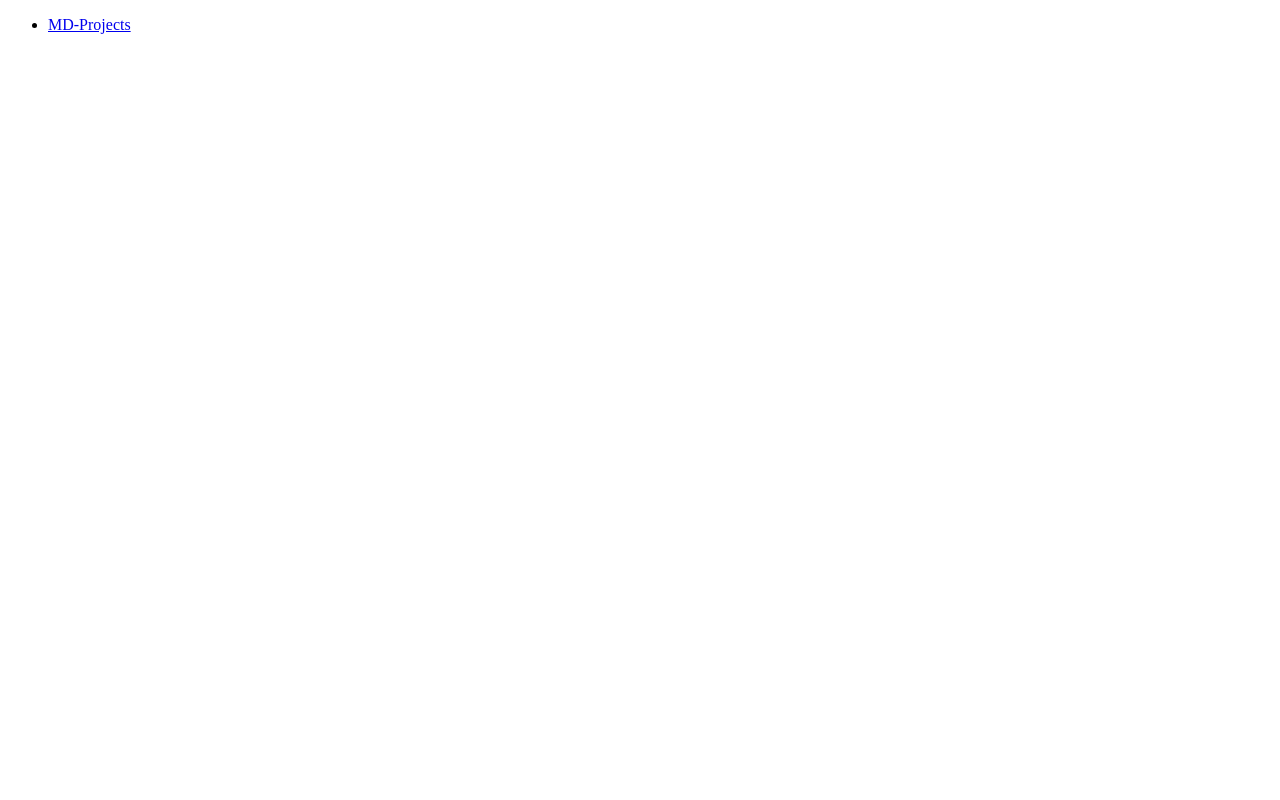
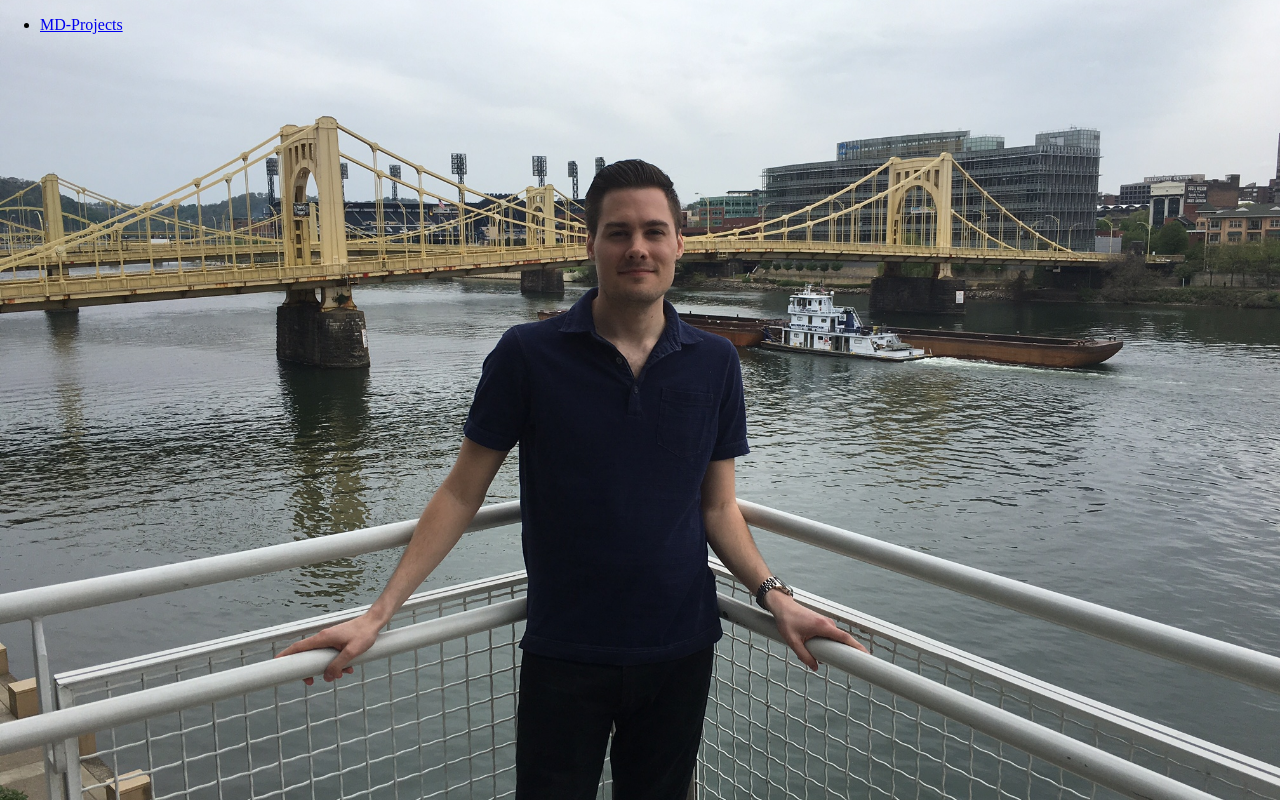
Before and after one commit to jjs88/jjs88.github.io, a plain HTML site: page index.html in a window 1280 px wide. Drawn offline with Linux system fonts and the light colour scheme.

Commit message:
added new files

```diff
--- a/index.html
+++ b/index.html
@@ -2,8 +2,11 @@
 <html>
 <head>
 	<title>Github Pages</title>
+	<link rel="stylesheet" type="text/css" href="style.css">
 </head>
 <body>
+
+
 
 	<nav>
 		<ul>
--- /dev/null
+++ b/style.css
@@ -0,0 +1,10 @@
+body {
+
+	width:100%;
+	margin:0 auto;
+	background: url(me.jpg) no-repeat center center fixed;
+	-webkit-background-size: cover;
+    -moz-background-size: cover;
+    -o-background-size: cover;
+    background-size: cover;
+}
```
Also changed, not shown: me.JPG (added).
